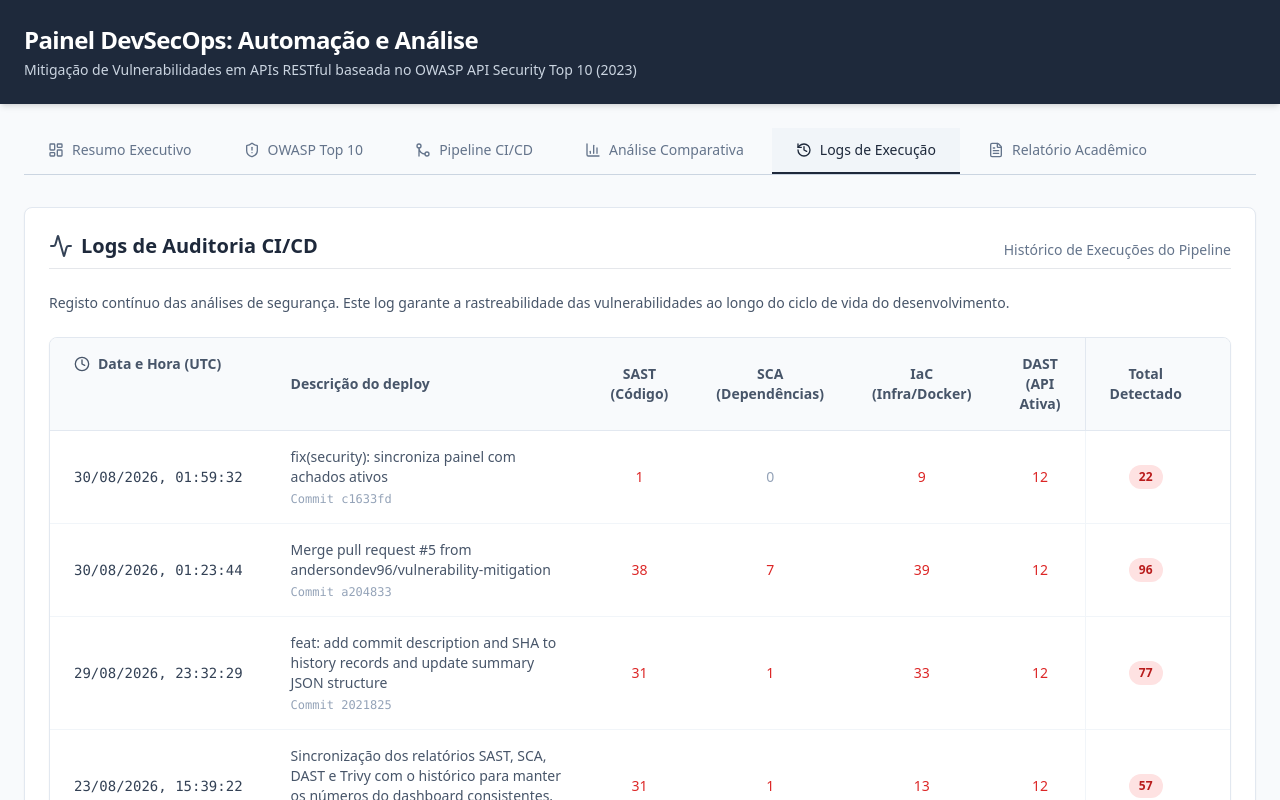
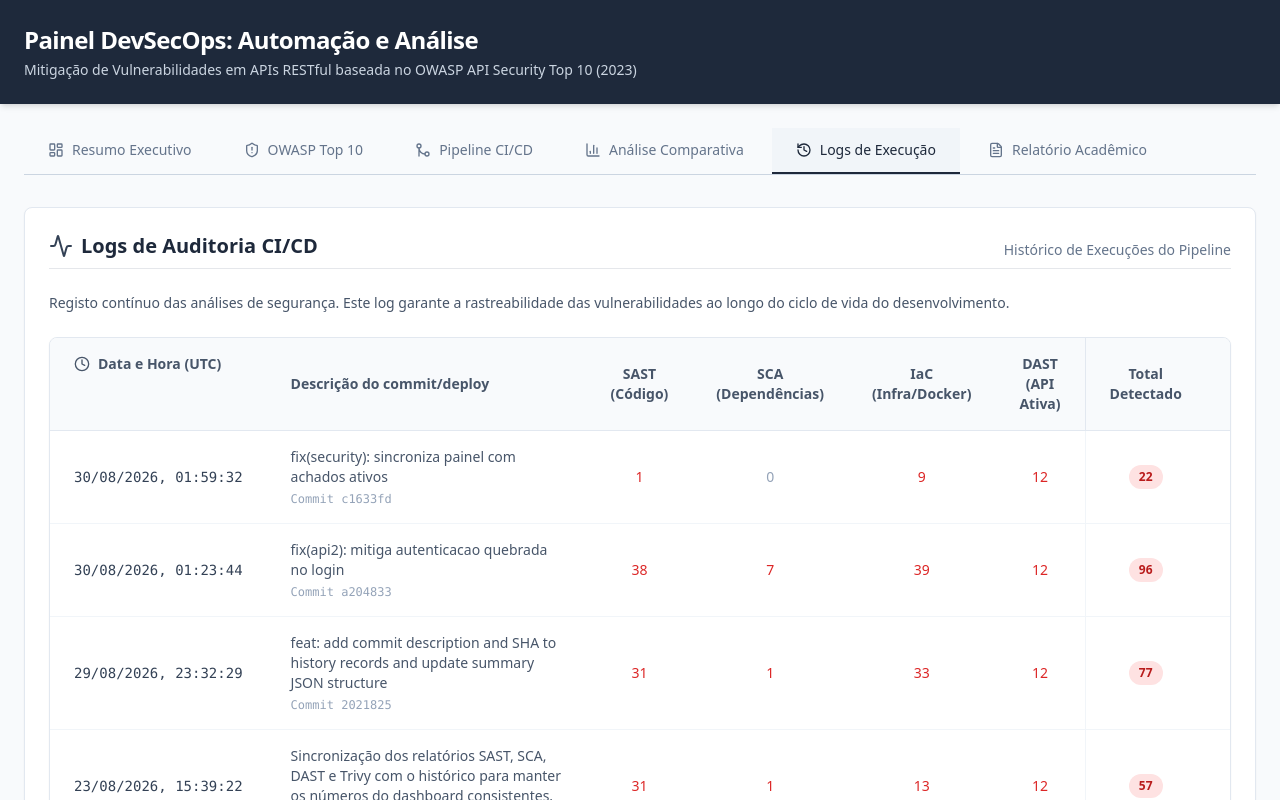
Before and after one commit to andersondev96/teste-devsecops, a React (Vite) app in the folder painel-devsecops/: page / in a window 1280 px wide. Both pictures are taken after a click on the button "Logs de Execução". Shown: the top 800 px of the page. Built offline with nearby package versions, Linux system fonts and the light colour scheme.

Commit message:
fix(ci): usa descricao real em merges no historico

```diff
--- a/painel-devsecops/src/components/HistoricoTab.tsx
+++ b/painel-devsecops/src/components/HistoricoTab.tsx
@@ -36,7 +36,7 @@ export function HistoricoTab() {
                   <th className="px-6 py-4 flex items-center">
                     <Clock className="w-4 h-4 mr-2" /> Data e Hora (UTC)
                   </th>
-                  <th className="px-6 py-4 min-w-[320px]">Descrição do deploy</th>
+                  <th className="px-6 py-4 min-w-[320px]">Descrição do commit/deploy</th>
                   <th className="px-6 py-4 text-center" title="Static Application Security Testing">SAST (Código)</th>
                   <th className="px-6 py-4 text-center" title="Software Composition Analysis">SCA (Dependências)</th>
                   <th className="px-6 py-4 text-center" title="Container Scan">IaC (Infra/Docker)</th>
--- a/painel-devsecops/src/data/history.json
+++ b/painel-devsecops/src/data/history.json
@@ -41,7 +41,7 @@
   },
   {
     "date": "2026-08-30T01:23:44Z",
-    "description": "Merge pull request #5 from andersondev96/vulnerability-mitigation",
+    "description": "fix(api2): mitiga autenticacao quebrada no login",
     "commit": "a204833",
     "sast": 38,
     "sca": 7,
```
